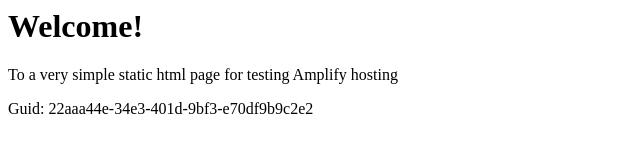
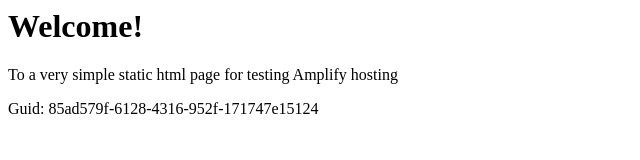
Before and after one commit to aws-aemilia-nrt/Github-PR-Commit-Integration-Test-DoNotTouch-GitHubWebhookPushCanaryTest-v1-prod-ap-northeast-1, a website: page src/index.html in a window 1280 px wide. Shown: the full height of the page, 0-640 px from the left. Drawn offline with Linux system fonts and the light colour scheme.

Commit message:
commit from integ tests

```diff
--- a/src/index.html
+++ b/src/index.html
@@ -12,6 +12,6 @@
 <body>
     <h1>Welcome!</h1>
     <p>To a very simple static html page for testing Amplify hosting</p>
-    <p>Guid: 22aaa44e-34e3-401d-9bf3-e70df9b9c2e2</p></body>
+    <p>Guid: 85ad579f-6128-4316-952f-171747e15124</p></body>
 
 </html>
```
